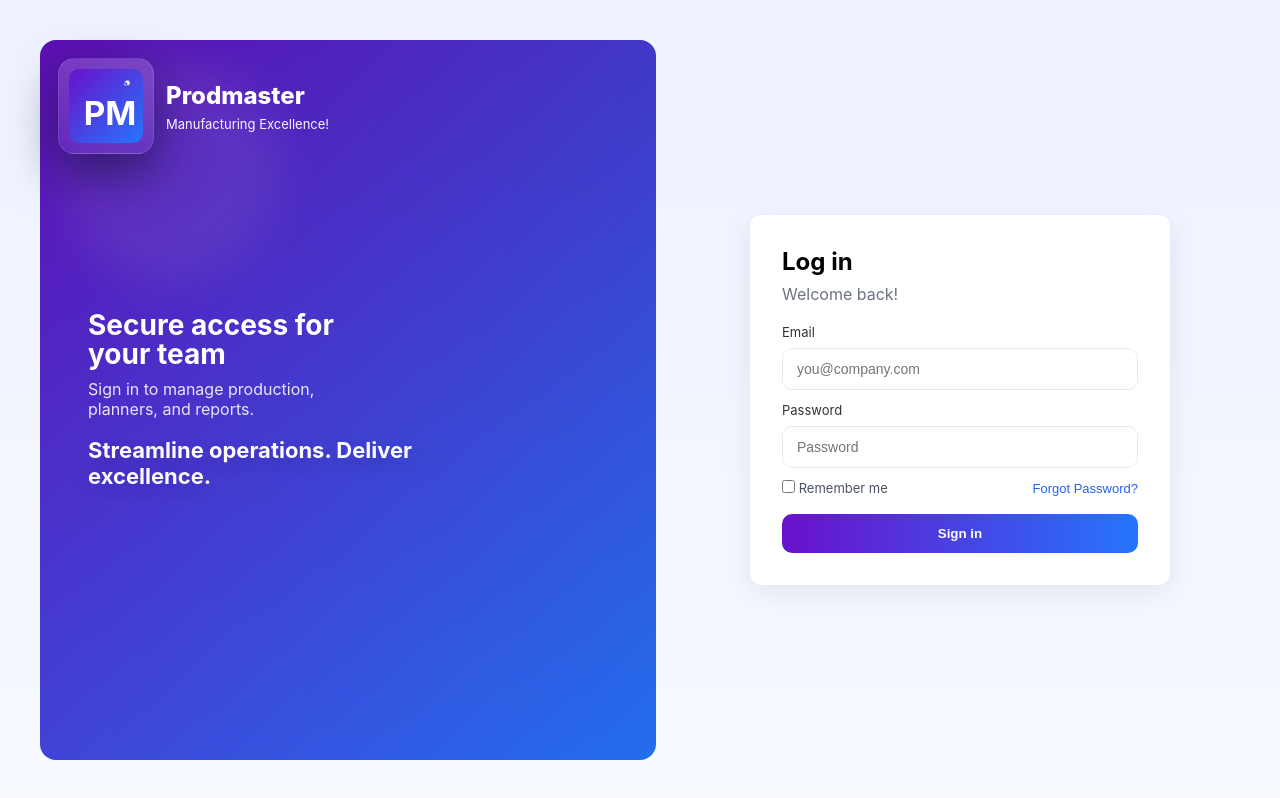
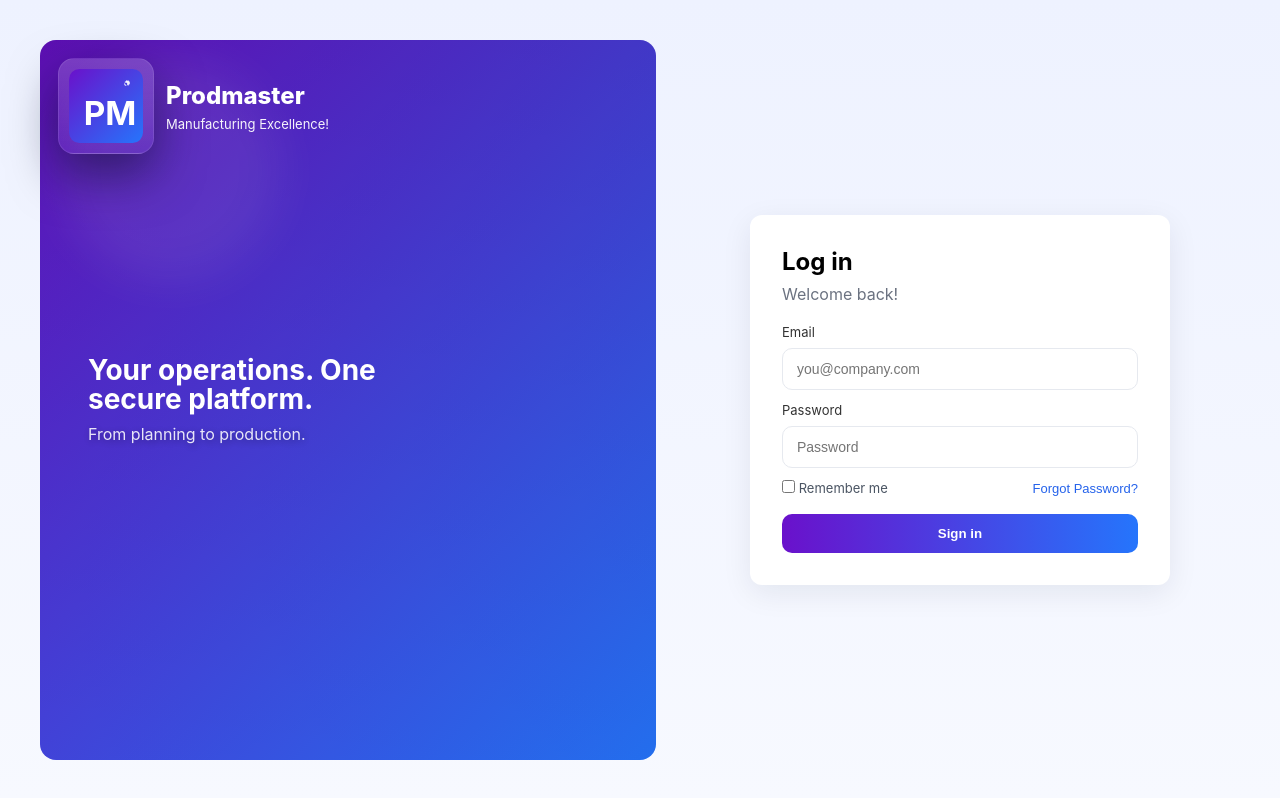
Before and after one commit to Shobhit0119/prod-new, an Angular app: page / in a window 1280 px wide. Built offline with nearby package versions, Linux system fonts and the light colour scheme.

Commit message:
style: update hero text to 'Your operations. One secure platform.' with bold styling and add shadow effect to slogan 'From planning to production.'

```diff
--- a/src/app/login/login.component.css
+++ b/src/app/login/login.component.css
@@ -69,6 +69,7 @@
 .left-hero { display:flex; flex-direction:column; align-items:flex-start; justify-content:center; text-align:left; max-width:320px; padding-left:20px; z-index:30; }
 .left-hero h2 { margin: 0; font-size: 28px; font-weight:700; line-height:1.05; }
 .left-hero .lead { margin-top:10px; color: rgba(255,255,255,0.92); opacity:0.95; }
+.shadow-slogan { text-shadow: 2px 2px 8px rgba(0, 0, 0, 0.4); }
 
 .left-punch { margin-top: 18px; max-width: 420px; padding-left:20px; }
 .left-punch h3 { margin:0; font-size: 22px; font-weight:700; color: rgba(255,255,255,0.98); text-shadow: 0 6px 18px rgba(31,41,55,0.15); }
--- a/src/app/login/login.component.html
+++ b/src/app/login/login.component.html
@@ -18,15 +18,9 @@
     <!-- Centered hero section: main marketing message on the left side -->
     <div class="left-hero">
       <!-- Primary heading: main value proposition -->
-      <h2>Secure access for your team</h2>
+      <h2><strong>Your operations. One secure platform.</strong></h2>
       <!-- Lead paragraph: describes what users can do after login -->
-      <p class="lead">Sign in to manage production, planners, and reports.</p>
-    </div>
-
-    <!-- Punch line section: additional emphasis text in the middle of left column -->
-    <div class="left-punch">
-      <!-- Secondary heading: brand promise -->
-      <h3>Streamline operations. Deliver excellence.</h3>
+      <p class="lead shadow-slogan">From planning to production.</p>
     </div>
 
     <!-- Decorative element container: adds visual interest with glowing effect -->
```
